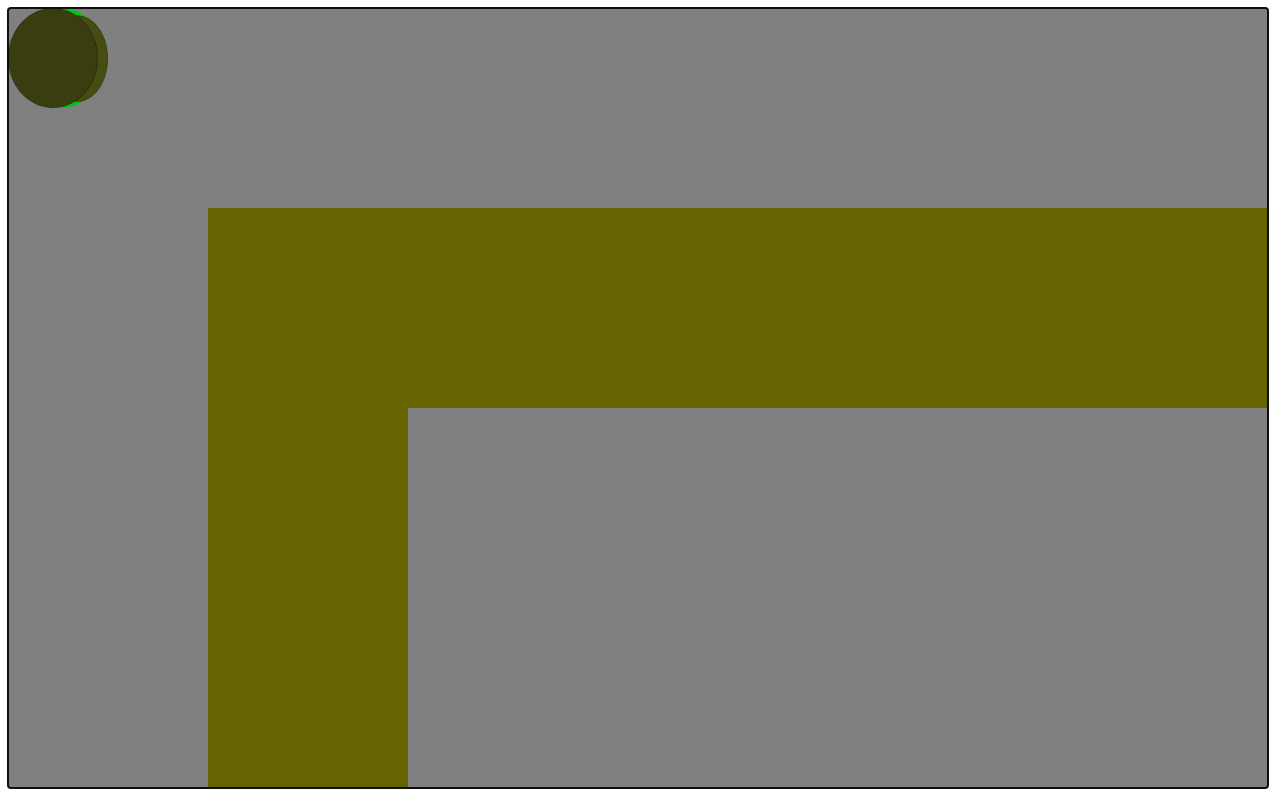
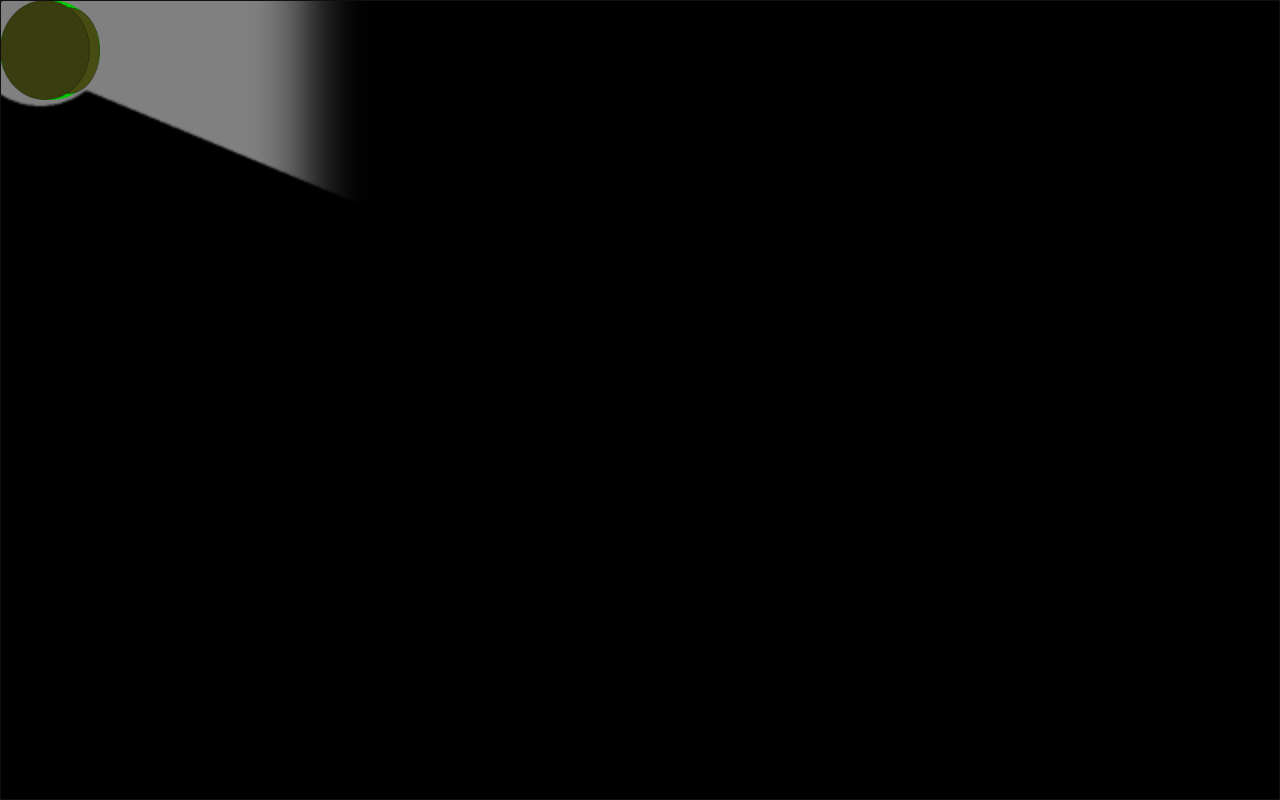
Before and after one commit to MorrisseySean/SlitherGame, a plain HTML site: page index.html in a window 1280 px wide. Drawn offline with Linux system fonts and the light colour scheme; animation ran at ten frames a second.

Commit message:
Added flashlight mask and some styling changes

```diff
--- /dev/null
+++ b/canvas.css
@@ -0,0 +1,3 @@
+ * { margin: 0; padding: 0; }
+    html, body { height: 100%; width: 100%; }
+    canvas { display: block; }
--- a/index.html
+++ b/index.html
@@ -11,7 +11,7 @@
 <script src="js/Vector2.js"></script>
 <script src ="js/Sprite.js"></script>
 <head>
-
+ <link href="canvas.css" rel="stylesheet" type="text/css">
 </head>
 <body>
 <body onload = "main();">
--- a/js/Game.js
+++ b/js/Game.js
@@ -22,8 +22,9 @@ Game.prototype.initGame = function()
 {
 	maps.init(200);
 	maps.GenerateMap();
-	this.player.Load();
+	this.player.Load(canvas.width * 2, canvas.width * 2);
 	this.cam.init(10000, 10000, canvas.width, canvas.height);
+
 }
 Game.prototype.initCanvas = function()
 {//Set up the Canvas to draw game elements on
@@ -32,11 +33,12 @@ Game.prototype.initCanvas = function()
 	canvasCtx = canvas.getContext('2d');
 	document.body.appendChild(canvas);
 	//Set canvas size
-	canvas.width = window.innerWidth - 20;
-	canvas.height = window.innerHeight - 20;
+	canvas.width = window.innerWidth ;
+	canvas.height = window.innerHeight ;
 	//Add a listener for key presses and releases
 	canvas.addEventListener("keydown", onKeyPress, true);
 	canvas.addEventListener("keyup", onKeyUp, true);
+	document.addEventListener("resize", onResize, true);
 	//Set tab index to 0 and set focus on canvas
 	canvas.setAttribute('tabindex', '0');
 	canvas.focus();
@@ -45,6 +47,12 @@ Game.prototype.initMaps = function()
 {
 	//Set up the map manager
 	maps = new MapManager();
+}
+function onResize(e)
+{
+	//Set canvas size
+	canvas.width = window.innerWidth - 20;
+	canvas.height = window.innerHeight - 20;
 }
 function onKeyPress(e)
 {//Places user input into the keys map
@@ -96,8 +104,8 @@ Game.prototype.Draw = function()
 	canvasCtx.fillStyle = "grey";
 	canvasCtx.fillRect(0, 0, canvas.width, canvas.height);
 
-	//Call player draw method
-	this.player.Draw(this.cam.getX(), this.cam.getY());
 	//Call map draw method
 	maps.Draw(this.cam.getX(), this.cam.getY());
+	//Call player draw method
+	this.player.Draw(this.cam.getX(), this.cam.getY(), canvas.width, canvas.height);
 }
--- a/js/Player.js
+++ b/js/Player.js
@@ -1,4 +1,4 @@
-function Player(x, y, radius)
+function Player(x, y, radius, screenWidth, screenHeight)
 {
 	//Set up player position and radius parameters
 	this.position = new Vector2(x, y);
@@ -8,6 +8,7 @@ function Player(x, y, radius)
 	this.dir = 0;
 	//Player sprite
 	this.image = new Sprite(radius * 2, radius * 2);
+
 }
 
 
@@ -74,11 +75,13 @@ Player.prototype.turnRight = function()
 	this.dir+= 0.05;
 }
 
-Player.prototype.Load = function()
+Player.prototype.Load = function(screenWidth, screenHeight)
 {
 	this.image.load("images/player.png");
+	this.flashlight = new Sprite(screenWidth, screenHeight);
+	this.flashlight.load("images/flashlight.png");
 }
-Player.prototype.Draw = function(offsetX, offsetY)
+Player.prototype.Draw = function(offsetX, offsetY, screenWidth, screenHeight)
 {
 	canvasCtx.fillStyle = rgb(0, 200, 0);
 	//draw a circle
@@ -86,5 +89,6 @@ Player.prototype.Draw = function(offsetX, offsetY)
 	canvasCtx.arc(this.position.x - offsetX, this.position.y - offsetY, this.radius, 0, Math.PI*2);
 	canvasCtx.closePath();
 	canvasCtx.fill();
-	this.image.rotateDraw(new Vector2(((this.position.x - this.radius) - offsetX), ((this.position.y - this.radius) - offsetY)), this.radius, this.dir);
+	this.image.rotateDraw(new Vector2(((this.position.x - this.radius) - offsetX), ((this.position.y - this.radius) - offsetY)), this.radius, this.radius, this.dir);
+	this.flashlight.rotateDraw(new Vector2(((this.position.x - this.flashlight.width/2) - offsetX), ((this.position.y - this.flashlight.height/2) - offsetY)), this.flashlight.width/2, this.flashlight.height/2 , this.dir);
 }
--- a/js/Sprite.js
+++ b/js/Sprite.js
@@ -16,13 +16,13 @@ Sprite.prototype.draw = function(position)
 {
 	canvasCtx.drawImage(this.img, position.x, position.y, this.width, this.height);
 }
-Sprite.prototype.rotateDraw = function(position, radius, rotation)
+Sprite.prototype.rotateDraw = function(position, offsetX, offsetY, rotation)
 {
 	//Draw the sprite rotated about its center
 	canvasCtx.save();
-	canvasCtx.translate(position.x + radius, position.y + radius);
+	canvasCtx.translate(position.x + offsetX, position.y + offsetY);
 	canvasCtx.rotate(rotation);
-	canvasCtx.translate(-(position.x + radius), -(position.y + radius));
+	canvasCtx.translate(-(position.x + offsetX), -(position.y + offsetY));
 	this.draw(position);
 	canvasCtx.restore();
 }
```
Also changed, not shown: images/flashlight.png (added).
